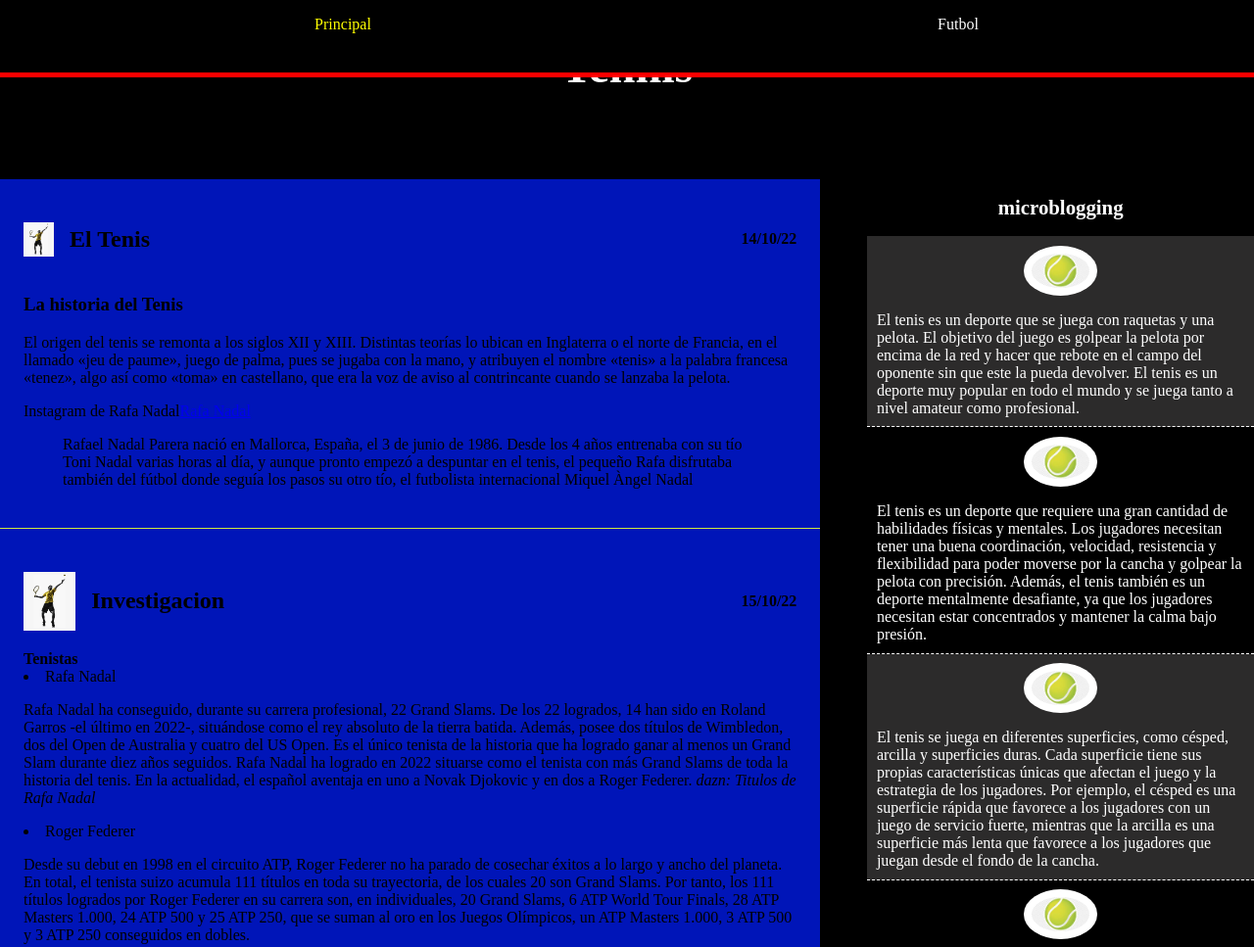
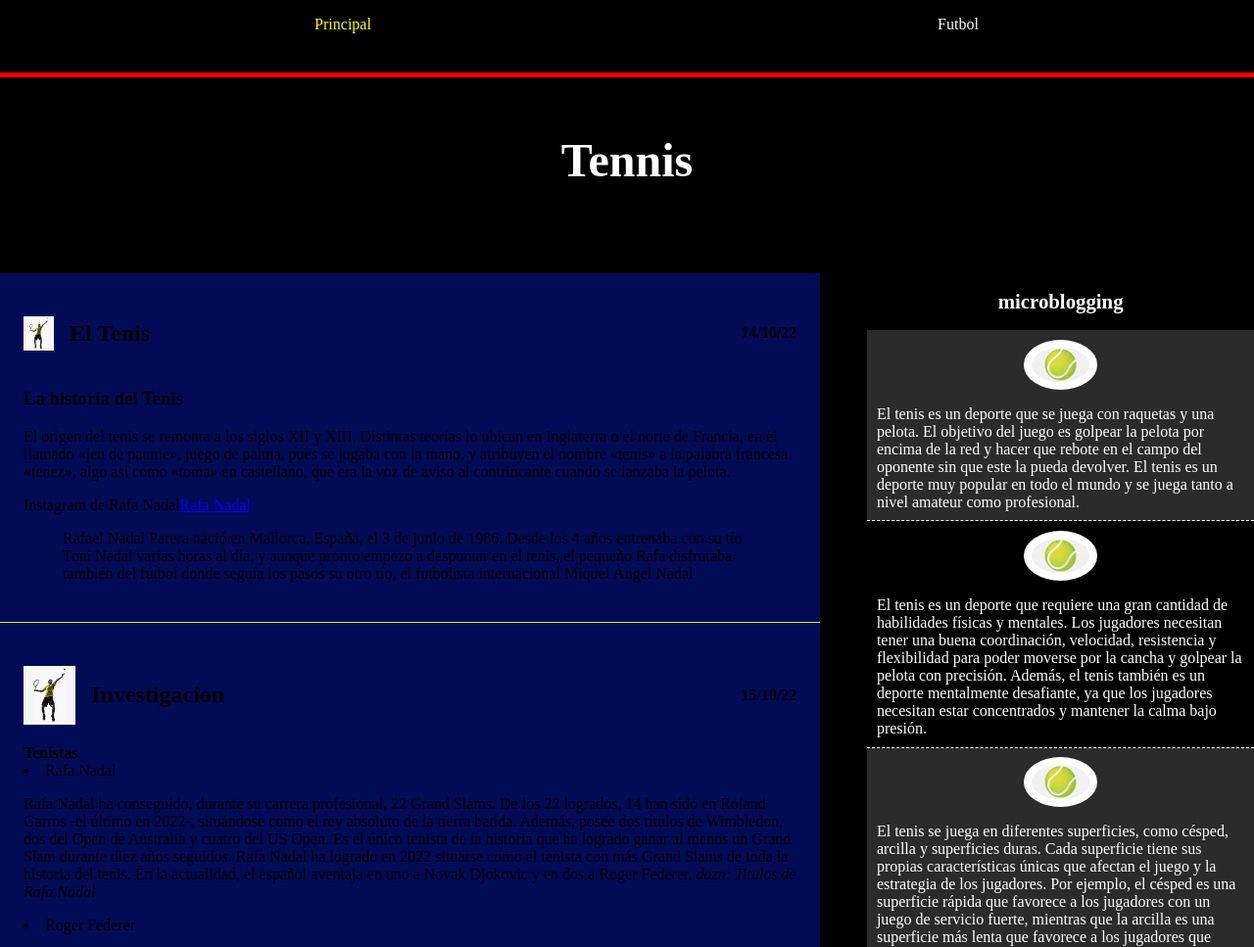
Before and after one commit to AitorPardone08/JM-pardo-Blog-del.mundo, a plain HTML site: page tema1.html in a window 1280 px wide. Shown: the top 967 px of the page at 98% size. Drawn offline with Linux system fonts and the light colour scheme.

Commit message:
messibarca

```diff
--- a/roots/assets/styles/estilosPardoCruck.css
+++ b/roots/assets/styles/estilosPardoCruck.css
@@ -1,7 +1,4 @@
-body{
-    background: rgb(1, 1, 92);
-    color: rgb(145, 3, 3);
-}
+
 
 article{
     color: yellow;
@@ -11,13 +8,14 @@ article{
 #blog_del-mundo{
     text-align: center;
     font-size: 3rem;
+    padding-top: 6rem;
 }
 body { background-color: #000000;
     color: white;
    margin:.0;   }
 
 
-    article{ background-color:rgb(0, 21, 184)
+    article{ background-color:rgb(1, 11, 86)
        ;
     color: rgb(0, 0, 0);
 
@@ -26,7 +24,8 @@ body { background-color: #000000;
 
    .resaltado {color: yellow;}
 
-   #titulo-del-blog {text-align: center;  font-size: 2rem;}
+   #titulo-del-blog {text-align: center;  font-size: 2rem;
+   padding-top: 6rem;}
 
    .barca{
       border: 4px solid white;
```
